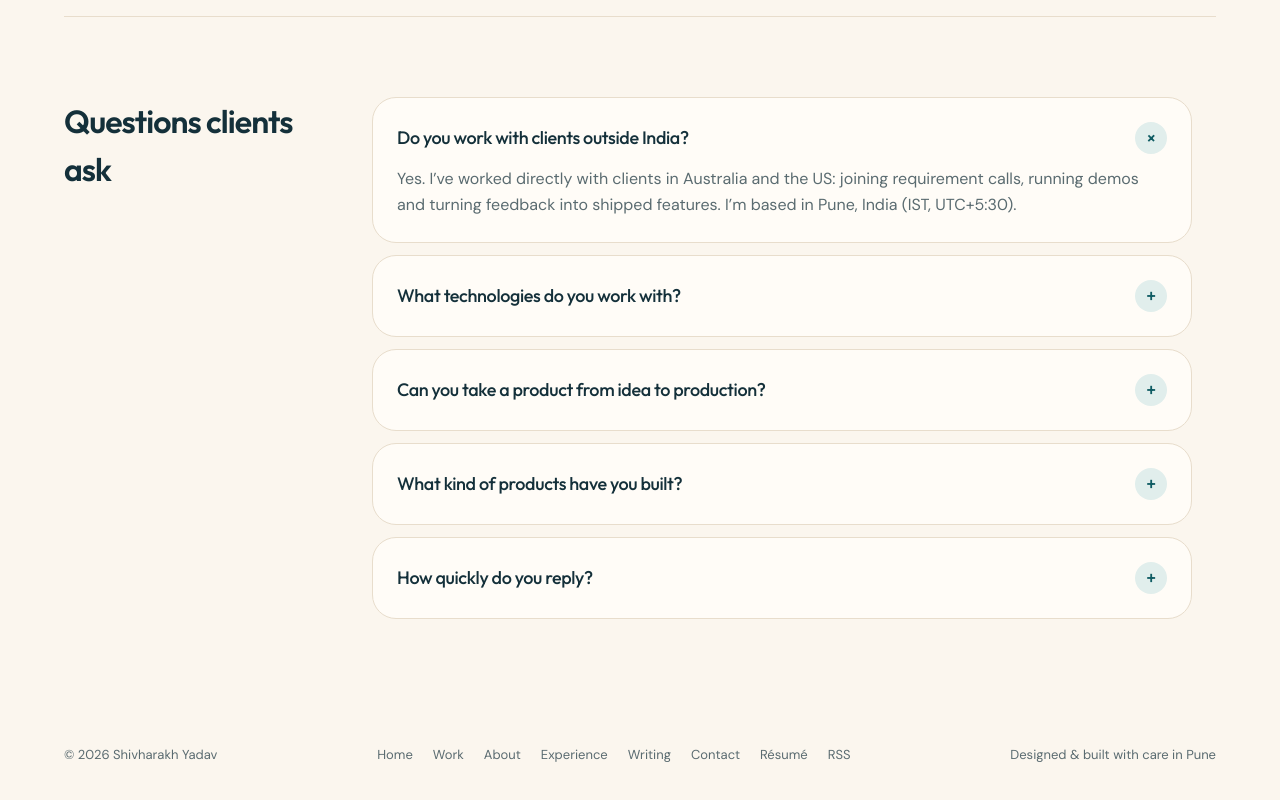
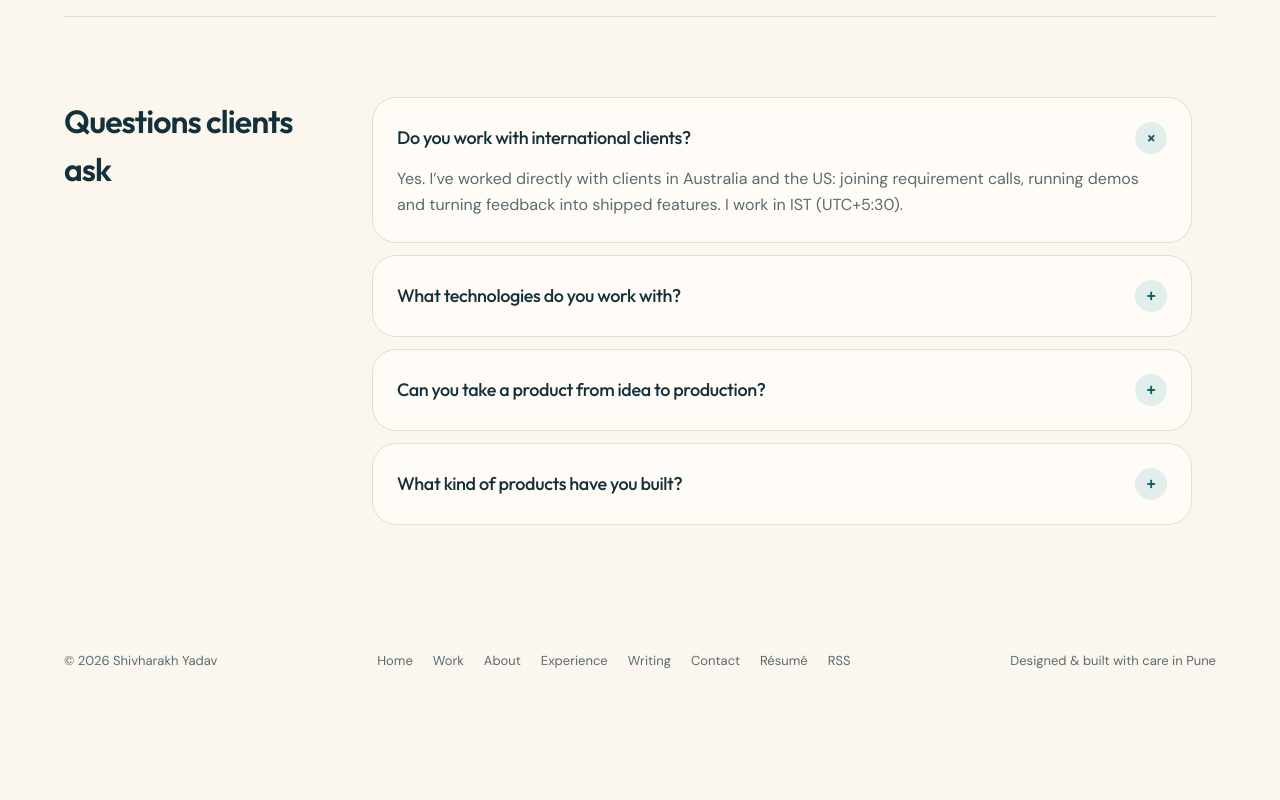
Before and after one commit to ShivharakhYadav/shivharakhyadav, a Next.js app: page /contact in a window 1280 px wide. Shown: the part 1178-1978 px from the top of the page. After the commit the page ends 1894 px from the top, so only its background shows below. Built offline with nearby package versions, Linux system fonts and the light colour scheme; no server answers.

Commit message:
Update the contact FAQ
Ask about international clients without the city, list current tech
including Office.js, drop ownership and 10-organizations claims, mention
the fintech add-ins, and remove the duplicate reply-time question.

```diff
--- a/src/app/contact/page.tsx
+++ b/src/app/contact/page.tsx
@@ -40,24 +40,20 @@ const faqs = [
       ]
     : []),
   {
-    q: 'Do you work with clients outside India?',
-    a: 'Yes. I’ve worked directly with clients in Australia and the US: joining requirement calls, running demos and turning feedback into shipped features. I’m based in Pune, India (IST, UTC+5:30).',
+    q: 'Do you work with international clients?',
+    a: 'Yes. I’ve worked directly with clients in Australia and the US: joining requirement calls, running demos and turning feedback into shipped features. I work in IST (UTC+5:30).',
   },
   {
     q: 'What technologies do you work with?',
-    a: 'React, Next.js and TypeScript on the frontend; Node.js, Express and NestJS on the backend; MongoDB, PostgreSQL and Redis for data; Jest and Playwright for testing; plus Docker, GitHub Actions, AWS and Vercel.',
+    a: 'React, Next.js and TypeScript on the frontend; Node.js and NestJS on the backend; PostgreSQL, MongoDB and Redis for data; Office.js for Excel and Outlook add-ins; Jest and Playwright for testing; plus Docker, GitHub Actions, AWS and Vercel.',
   },
   {
     q: 'Can you take a product from idea to production?',
-    a: 'Yes, that’s the work I enjoy most. I take end-to-end ownership: requirement discussions, architecture, frontend and backend development, CI/CD and production deploys.',
+    a: 'Yes, that’s the work I enjoy most. I’ve worked across the whole cycle: requirement discussions, frontend and backend development, CI/CD and production releases.',
   },
   {
     q: 'What kind of products have you built?',
-    a: 'A multi-tenant simulation SaaS used by 944+ people across 10 organizations, a two-sided motorcycle rental marketplace, a health and coaching platform with 329+ users, a real-time sports data platform on AWS, and a BOM approval workflow that made approvals ~30% more efficient.',
-  },
-  {
-    q: 'How quickly do you reply?',
-    a: 'Usually within a day.',
+    a: 'A multi-tenant simulation SaaS used by 944+ people, Excel add-ins for fintech and investment-data companies, a two-sided motorcycle rental marketplace, a health and coaching platform with 329+ users, a real-time sports data platform on AWS, and a BOM approval workflow that made approvals ~30% more efficient.',
   },
 ]
 
```
